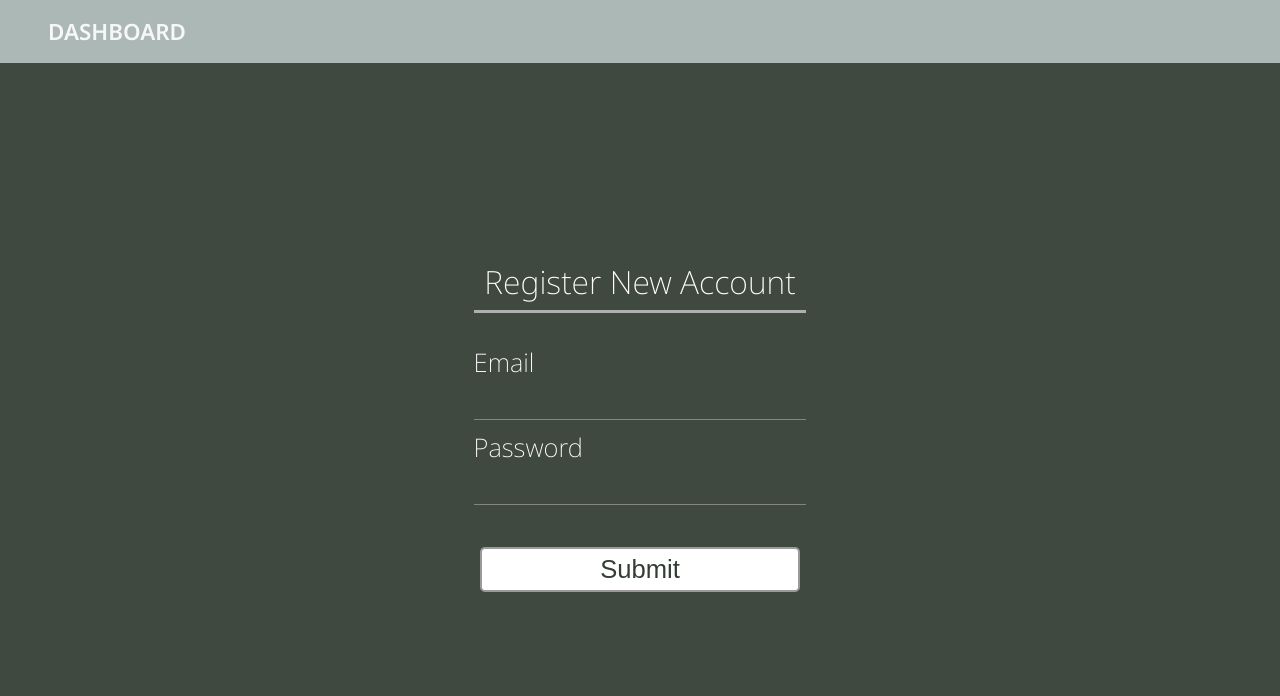
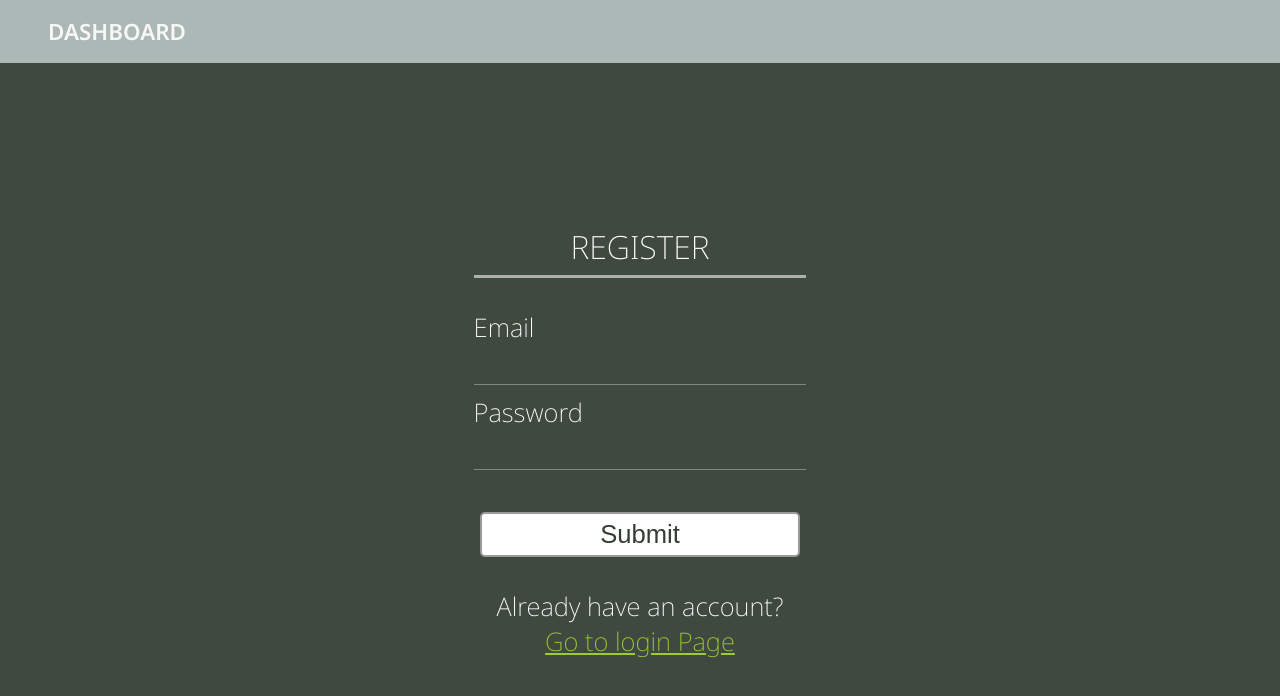
Before and after one commit to devtsp/stocktaking-server, a React (Create React App) app in the folder client/: page /register in a window 1280 px wide. Shown: the top 696 px of the page. Built offline with nearby package versions, Linux system fonts and the light colour scheme.

Commit message:
empty register form after submission
add a link to login page

```diff
--- a/client/src/pages/Register.js
+++ b/client/src/pages/Register.js
@@ -1,4 +1,6 @@
 import React from 'react';
+import { Link } from 'react-router-dom';
+
 import axios from '../api/axios';
 
 const Register = () => {
@@ -28,7 +30,7 @@
 
 	return (
 		<form className="Register" onSubmit={submitRegister}>
-			<h1>Register New Account</h1>
+			<h1>REGISTER</h1>
 			<div>
 				<label htmlFor="register-email">Email</label> <br />
 				<input
@@ -36,6 +38,7 @@
 					id="register-email"
 					onChange={e => setEmail(e.target.value)}
 					autoComplete="off"
+					value={email}
 					required
 				/>
 			</div>
@@ -46,6 +49,7 @@
 					id="register-password"
 					onChange={e => setPassword(e.target.value)}
 					autoComplete="off"
+					value={password}
 					required
 				/>
 			</div>
@@ -53,6 +57,10 @@
 			<div>
 				<input type="submit" value="Submit" />
 			</div>
+			<p>
+				Already have an account? <br />
+				<Link to="/">Go to login Page</Link>
+			</p>
 		</form>
 	);
 };
```
